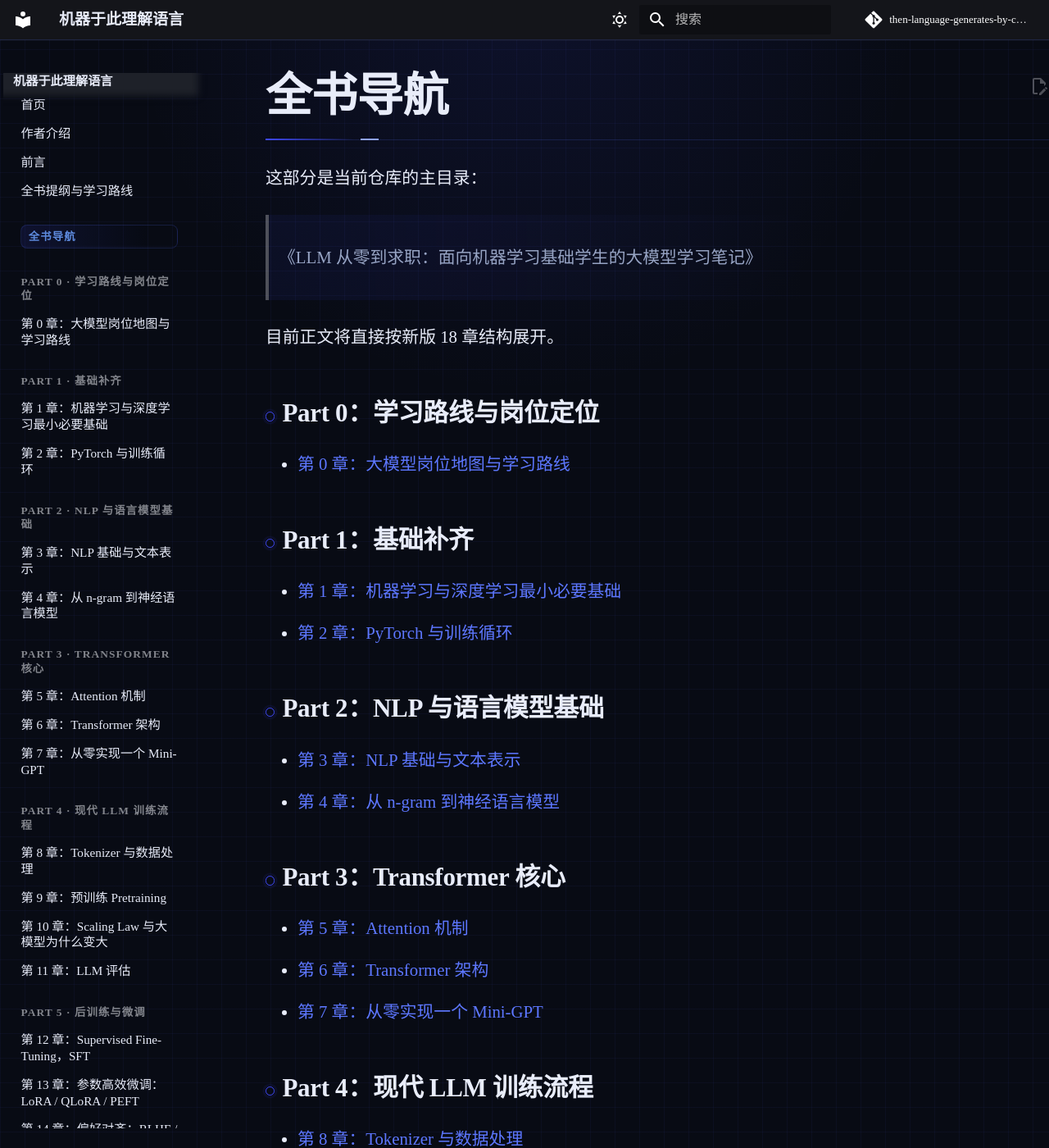
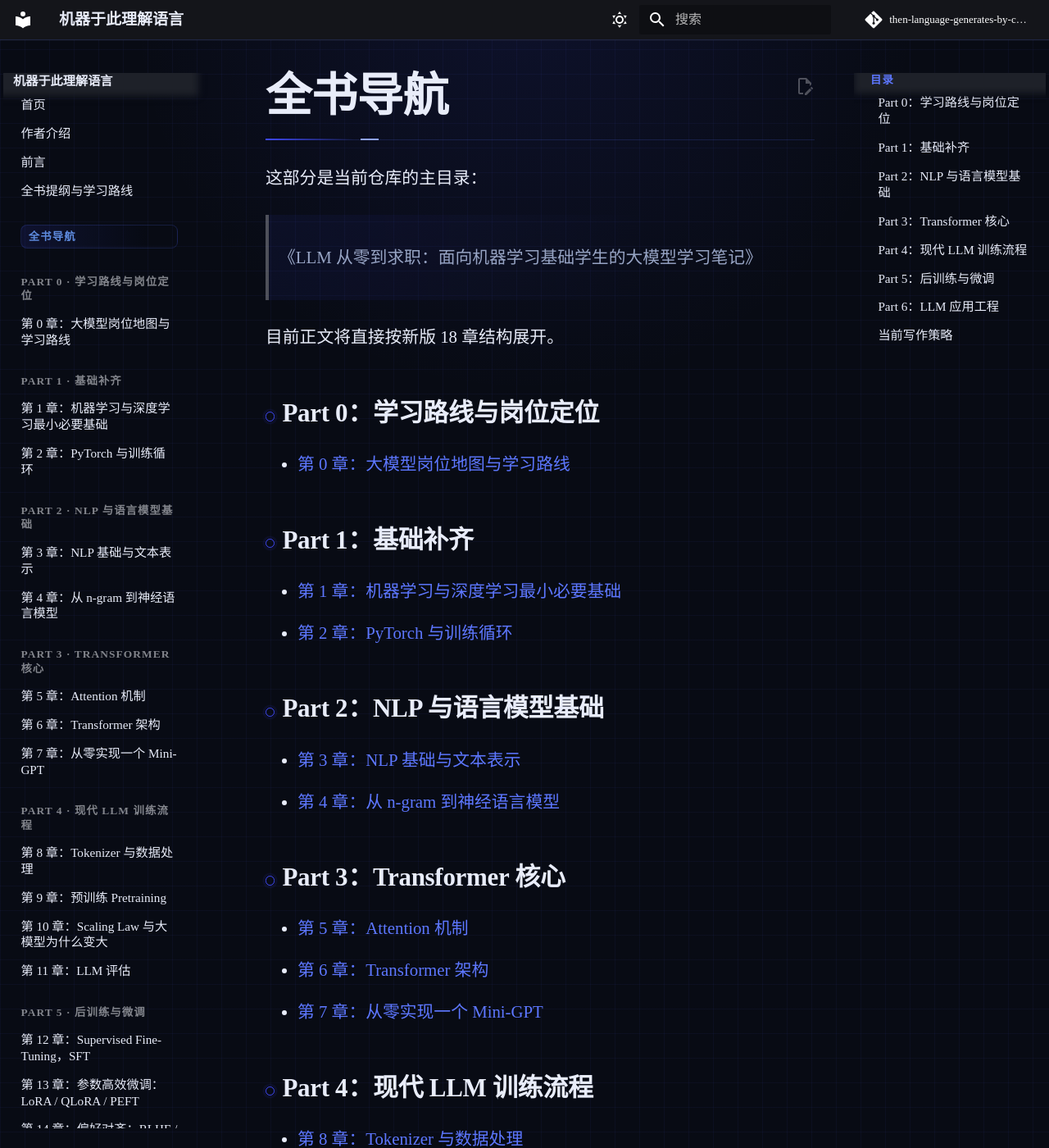
Before and after one commit to Ferris-Liu/LLM-Start-from-the-scratch, an MkDocs documentation site: the page built from docs/book/index.md, in a window 1280 px wide and 1400 px high. Shown: the whole window at 82% size. Built offline with MkDocs 1.6.1 and Material for MkDocs 9.7.7, drawn with Linux system fonts in a browser that asks for light colours; comment, search, counter and statistics services are not loaded.

Commit message:
update index

```diff
--- a/docs/assets/stylesheets/extra.css
+++ b/docs/assets/stylesheets/extra.css
@@ -86,7 +86,7 @@ select {
 
 @media screen and (min-width: 76.25em) {
   .md-grid {
-    max-width: 88rem;
+    max-width: 96rem;
   }
 
   .md-main__inner {
@@ -102,7 +102,15 @@ select {
   }
 
   .md-sidebar--secondary {
-    display: none;
+    display: block;
+    margin-left: 1rem;
+  }
+
+  .md-sidebar--secondary .md-sidebar__scrollwrap {
+    position: sticky;
+    top: 5.8rem;
+    max-height: calc(100vh - 6.6rem);
+    padding-left: 0.4rem;
   }
 
   .md-main__inner > .md-content {
@@ -111,11 +119,11 @@ select {
   }
 
   .md-content__inner {
-    max-width: 52rem;
+    max-width: 50rem;
   }
 
   .md-content__inner:has(.llm-hero--book) {
-    max-width: 66rem;
+    max-width: 62rem;
   }
 }
 
@@ -158,6 +166,14 @@ select {
 
 .md-nav {
   font-size: 0.76rem;
+}
+
+.md-nav--secondary .md-nav__title {
+  color: var(--llm-accent-strong);
+  font-size: 0.67rem;
+  font-weight: 760;
+  letter-spacing: 0.08em;
+  text-transform: uppercase;
 }
 
 .md-nav__title {
--- a/mkdocs.yml
+++ b/mkdocs.yml
@@ -34,7 +34,6 @@ theme:
     - content.code.annotate
     - content.action.edit
     - toc.follow
-    - toc.integrate
 
 markdown_extensions:
   - admonition
```
